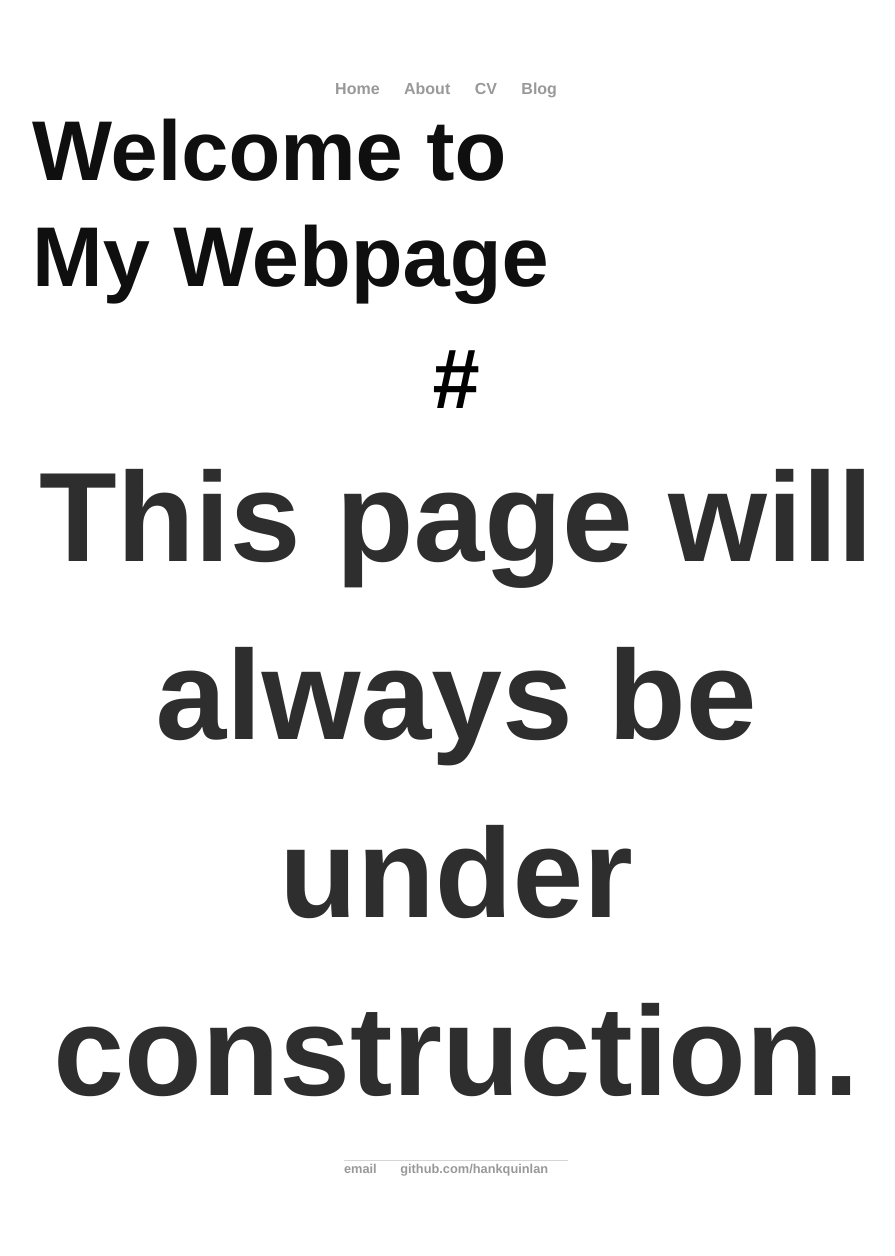
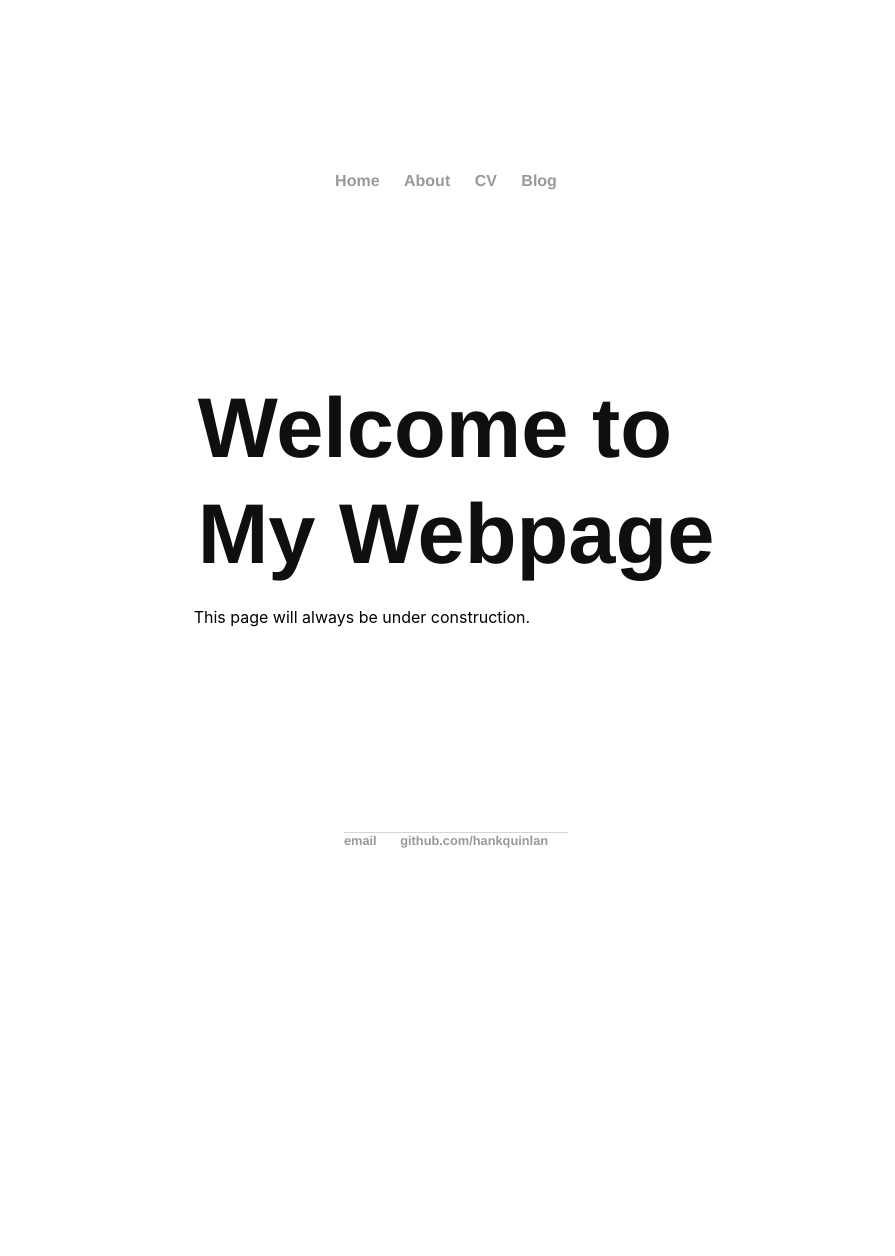
Before and after one commit to an15ms157/abhishek.github.io, a Jekyll site: the page built from index.html, in a window 1280 px wide. Shown: the whole page, without its empty margins (184-1079 px from the left). Built offline with Jekyll 4.4.1, drawn with Linux system fonts in a browser that asks for light colours; after the commit the page ends 1020 px from its top, so only the background shows below that.

Commit message:
Update index.html

```diff
--- a/index.html
+++ b/index.html
@@ -6,9 +6,9 @@ title: About
 <link type="text/css" rel="stylesheet" href="css/animation.css"/>
   <div class="block-reveal" style="--bc: #4040bf; --d: .1s">      Welcome to </div>
   <div class="block-reveal" style="--bc: #bf4060; --d: .5s">      My Webpage</div>
+</h1>
 
 <!-- THIS IS HOW YOU CAN COMMENT OUT IN HTML-->
-<div class="info">
-  #<p> This page will always be under construction. </p>
-</div>
-</h1>
+<p class="info">
+  <div> This page will always be under construction. </div>
+</p>
```
